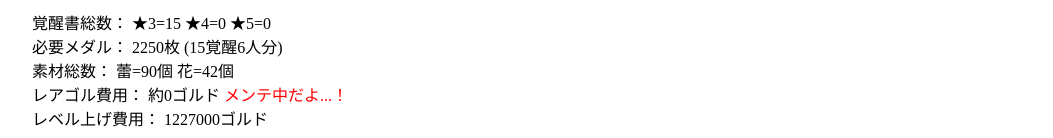
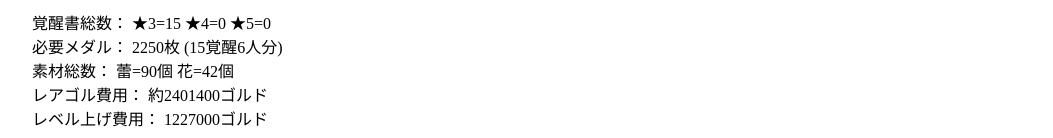
Before and after one commit to luna-mrst/UnitManager, a React app: page / in a window 1280 px wide. Shown: the top 138 px of the page, without its empty margins (113-1166 px from the left). Built offline with nearby package versions, Linux system fonts and the light colour scheme.

Commit message:
期待値でレアゴル費用を計算

```diff
--- a/src/components/Info.tsx
+++ b/src/components/Info.tsx
@@ -12,7 +12,7 @@ export default class Info extends React.Component<InfoProps> {
         <p>覚醒書総数： ★3={this.props.book3} ★4={this.props.book4} ★5={this.props.book5}</p>
         <p>必要メダル： {this.props.medalCount}枚 (15覚醒{this.props.evolCount}人分)</p>
         <p>素材総数： 蕾={this.props.budCount}個 花={this.props.flowerCount}個</p>
-        <p>レアゴル費用： 約{this.props.scoutCost}ゴルド <span style={{ color: 'red' }}>メンテ中だよ...！</span></p>
+        <p>レアゴル費用： 約{this.props.scoutCost}ゴルド</p>
         <p>レベル上げ費用： {this.props.levelUpCost}ゴルド</p>
       </div>
     );
--- a/src/main.tsx
+++ b/src/main.tsx
@@ -9,7 +9,10 @@ import InfoProps from "./props/InfoProps";
 import { CostData } from "./CostData";
 
 class Main extends React.Component<any, MainState> {
+  /** ローカルストレージのユニットデータ保存キー */
   readonly STRAGE_KEY_UNITS = "strage_unit_data";
+  /** レアゴルの★2排出率 */
+  readonly RATE = 0.9653;
 
   constructor(props: any) {
     super(props);
@@ -214,7 +217,11 @@ class Main extends React.Component<any, MainState> {
     info.budCount = evolCount * 15;
     info.flowerCount = evolCount * 7;
 
-    // TODO: 必要ゴルド出す
+    // memo
+    // 排出率(スカウト1回あたり期待値) 96.53%
+    // レベル40まで上げるためのコスト 66900
+    const need = info.evolCount * 16;
+    info.scoutCost = Math.ceil(need / this.RATE) * 20000 + info.evolCount * 66900;
 
     return info;
   }
```
Also changed, not shown: 1 other file (tests, documents, lock files or other folders).
